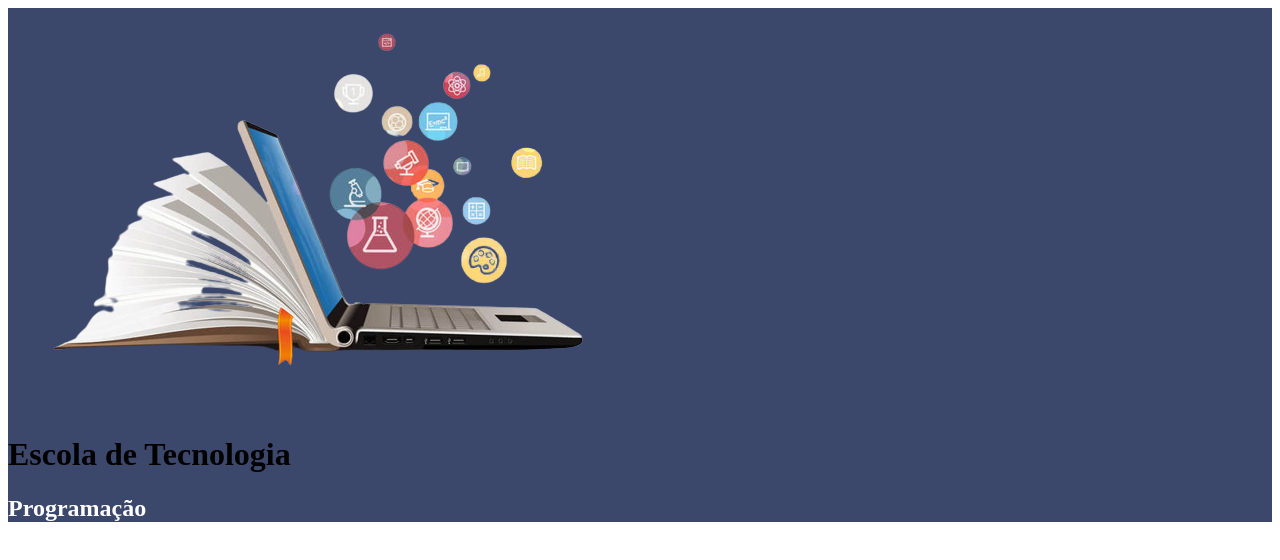
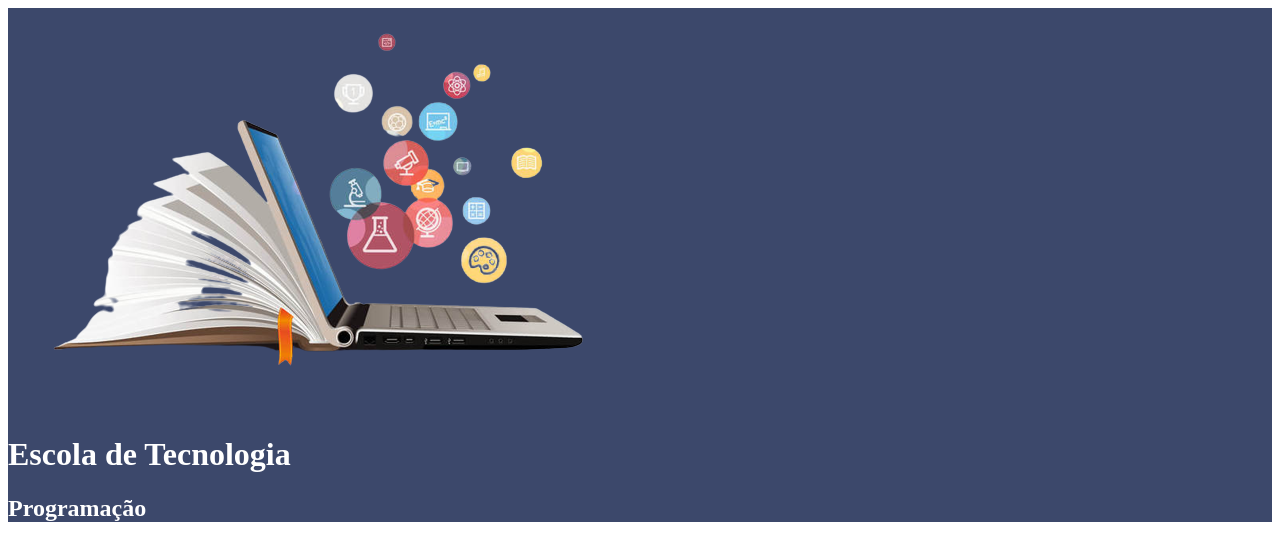
Before and after one commit to JoanirRibeiro/ProjetoPaginaWebTurmaM, a plain HTML site: page index.html in a window 1280 px wide. Drawn offline with Linux system fonts and the light colour scheme.

Commit message:
correção

```diff
--- a/style.css
+++ b/style.css
@@ -1,7 +1,7 @@
 .cabeçalho {
     background-color: #3C486B;
 }
-.cabeçalho-titúlo1 {
+.cabeçalho-título1 {
     color: white;
 }
 .cabeçalho-título2 {
```
